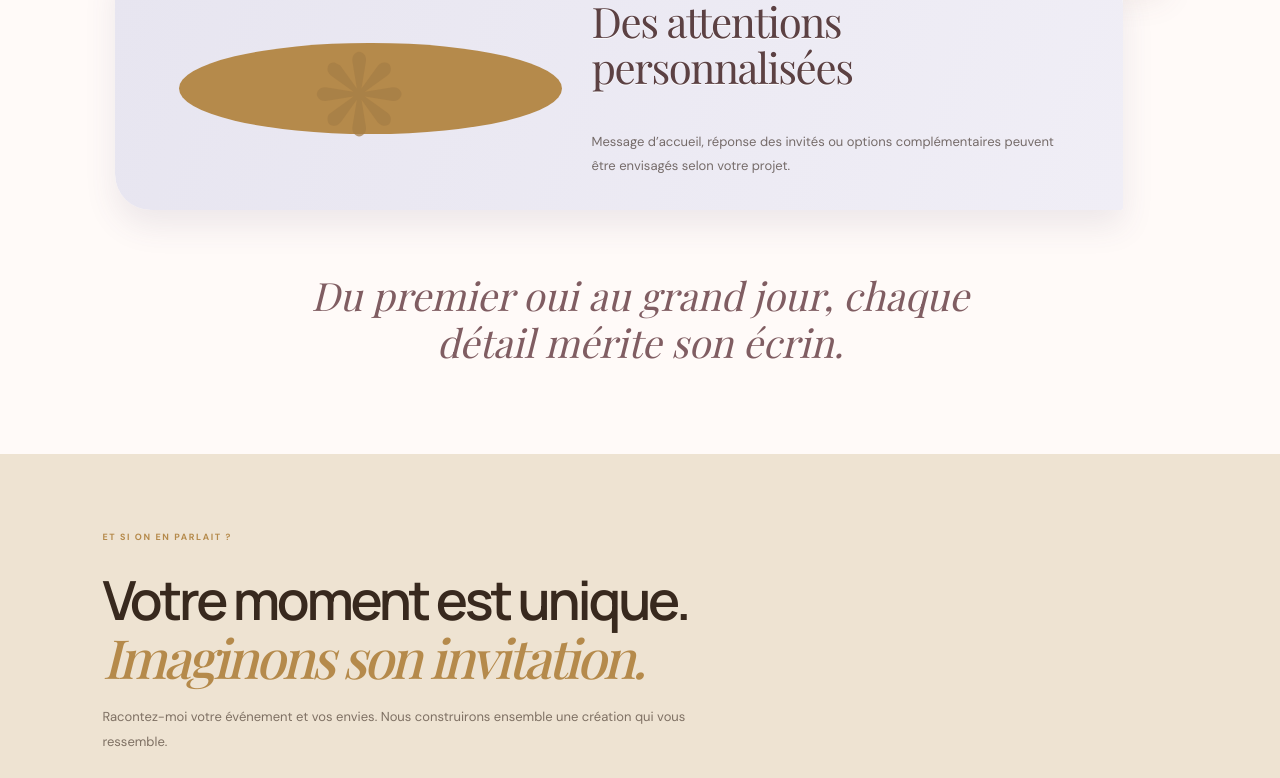
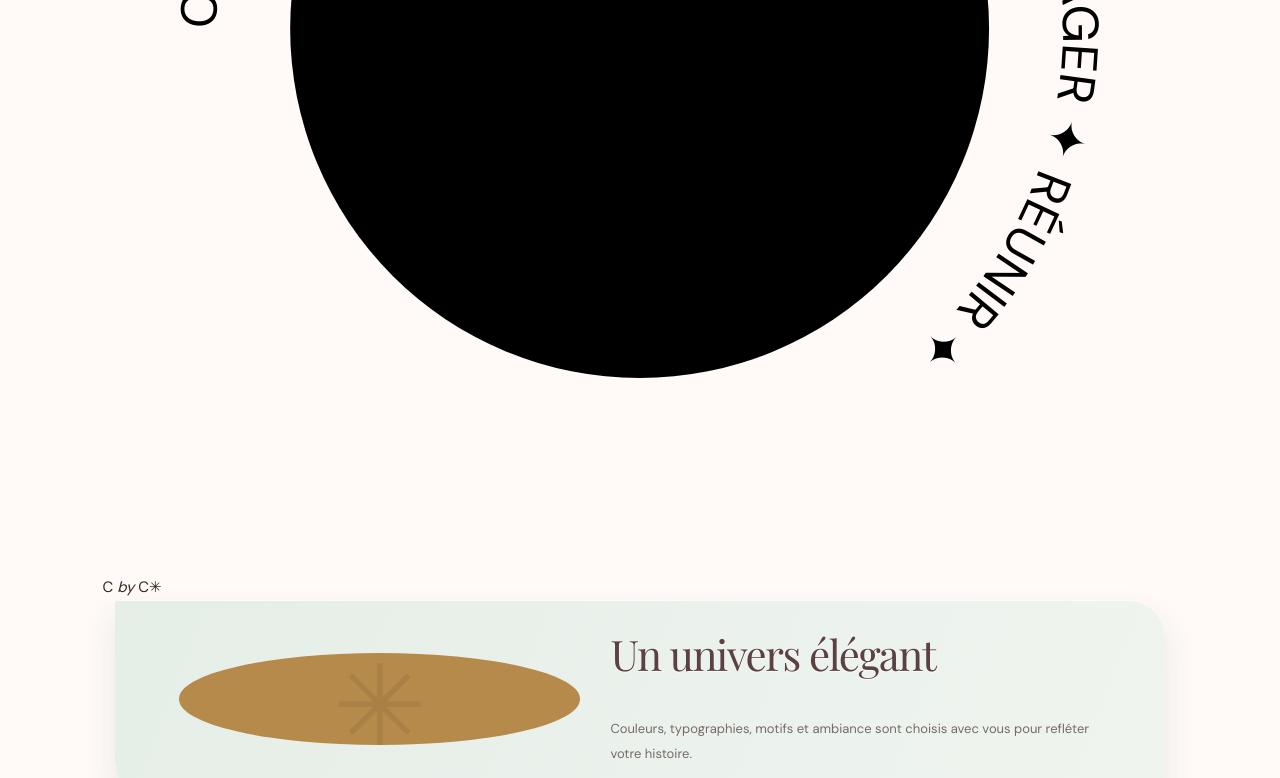
Before and after one commit to chirelhalioua/C-by-C, a Nuxt app: page /mariages in a window 1280 px wide. Shown: the part 1633-2411 px from the top of the page. Built offline with nearby package versions, Linux system fonts and the light colour scheme; a web font is replaced by a local one.

Commit message:
Ajouter une composition typographique circulaire

```diff
--- a/pages/mariages.vue
+++ b/pages/mariages.vue
@@ -30,6 +30,15 @@ const closeMenu = () => { menuOpen.value = false }
           <h2>Une invitation à votre image</h2>
           <p>Du premier faire-part aux informations pratiques, chaque élément trouve sa place dans un univers graphique harmonieux.</p>
         </div>
+        <div class="occasion-orbit" aria-hidden="true">
+          <svg viewBox="0 0 320 320" role="presentation">
+            <defs><path id="occasion-orbit-circle" d="M160,160 m-126,0 a126,126 0 1,1 252,0 a126,126 0 1,1 -252,0"/></defs>
+            <circle cx="160" cy="160" r="104" class="occasion-orbit-line"/>
+            <text><textPath href="#occasion-orbit-circle">CÉLÉBRER ✦ PARTAGER ✦ RÉUNIR ✦ CÉLÉBRER ✦ PARTAGER ✦ RÉUNIR ✦ </textPath></text>
+          </svg>
+          <span class="occasion-orbit-center">C <i>by</i> C</span>
+          <span class="occasion-orbit-spark">✳</span>
+        </div>
         <div class="occasion-detail-features" aria-label="Les détails de votre création">
           <article class="occasion-detail-feature">
             <h3>Un univers élégant</h3>
```
